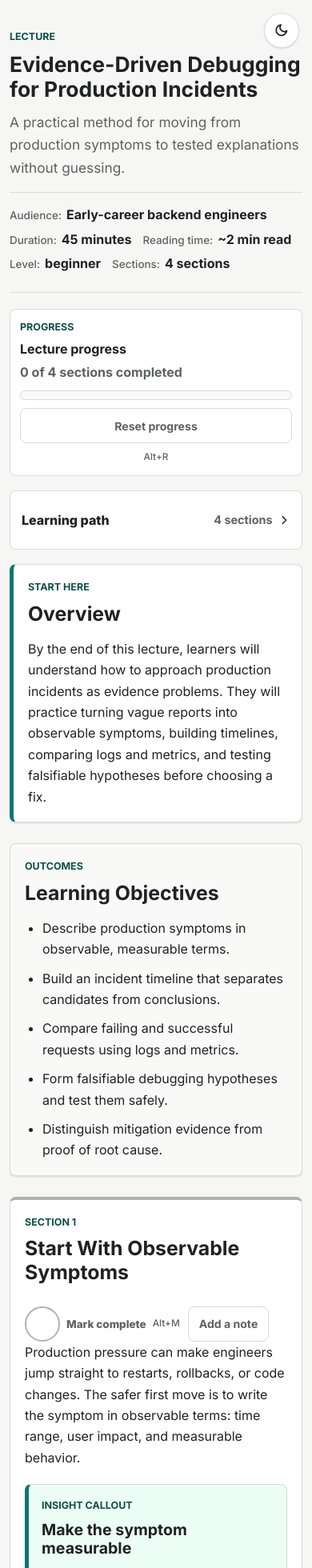
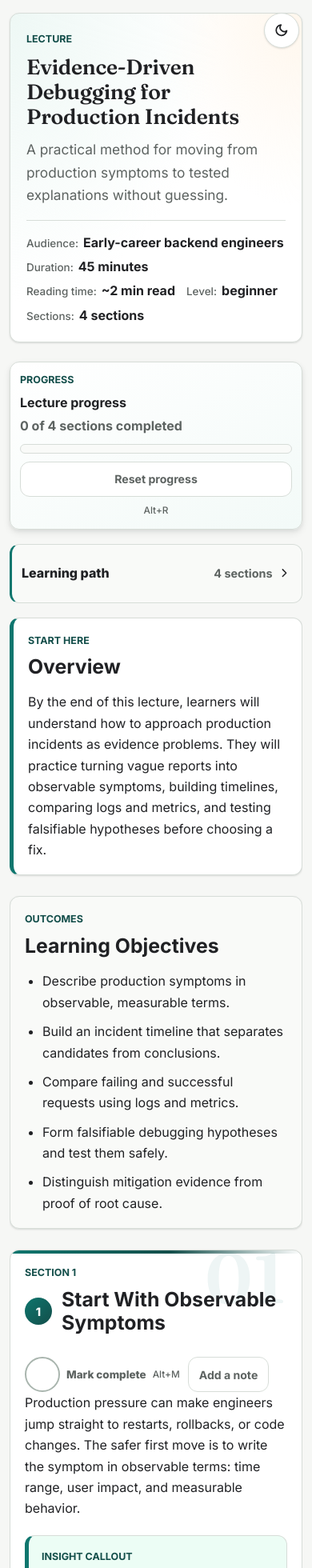
Before and after one commit to salitaba/lecture-skill, a Next.js app: page / in a window 390 px wide. Shown: the top 1960 px of the page at 80% size. Built offline with nearby package versions, Linux system fonts and the light colour scheme.

Commit message:
improve ui

```diff
--- a/src/app/globals.css
+++ b/src/app/globals.css
@@ -42,8 +42,21 @@
   --neutral-border: #64748b;
   --neutral-text: #475569;
 
+  /* Warm secondary accent: reserved for "act on this" moments (resume, milestones)
+     so it reads distinct from the teal brand/success family. */
+  --highlight-bg: #fff7ed;
+  --highlight-border: #c2610a;
+  --highlight-text: #9a3412;
+  --highlight-solid: #b45309;
+
   --shadow-sm: 0 1px 2px rgba(15, 23, 22, 0.06), 0 1px 3px rgba(15, 23, 22, 0.08);
   --shadow-md: 0 4px 10px rgba(15, 23, 22, 0.08), 0 2px 4px rgba(15, 23, 22, 0.06);
+
+  /* Radius scale: every rounded corner in this file should reference one of
+     these three steps rather than a bespoke pixel value. */
+  --radius-sm: 8px;
+  --radius-md: 12px;
+  --radius-lg: 20px;
 
   /* Motion vocabulary: every transition/animation in this file should reference
      these, not a hardcoded duration/easing. */
@@ -94,6 +107,10 @@
     --neutral-bg: #20262a;
     --neutral-border: #7c8b88;
     --neutral-text: #b7c1be;
+
+    --highlight-bg: #2a1a0a;
+    --highlight-border: #f59e0b;
+    --highlight-text: #fbbf24;
 
     --shadow-sm: 0 1px 2px rgba(0, 0, 0, 0.3), 0 1px 3px rgba(0, 0, 0, 0.35);
     --shadow-md: 0 6px 14px rgba(0, 0, 0, 0.4), 0 2px 6px rgba(0, 0, 0, 0.3);
@@ -140,6 +157,10 @@
   --neutral-border: #7c8b88;
   --neutral-text: #b7c1be;
 
+  --highlight-bg: #2a1a0a;
+  --highlight-border: #f59e0b;
+  --highlight-text: #fbbf24;
+
   --shadow-sm: 0 1px 2px rgba(0, 0, 0, 0.3), 0 1px 3px rgba(0, 0, 0, 0.35);
   --shadow-md: 0 6px 14px rgba(0, 0, 0, 0.4), 0 2px 6px rgba(0, 0, 0, 0.3);
 }
@@ -215,10 +236,20 @@ summary:focus-visible {
   padding: 28px 0 56px;
 }
 
-.lecture-header {
-  min-width: 0;
-  padding: 28px 0 30px;
-  border-bottom: 1px solid var(--border);
+.lecture-header,
+.collection-header {
+  position: relative;
+  min-width: 0;
+  padding: 36px 32px 32px;
+  margin-bottom: 24px;
+  border: 1px solid var(--border);
+  border-radius: var(--radius-lg);
+  background:
+    radial-gradient(130% 160% at 0% 0%, var(--surface-accent) 0%, transparent 55%),
+    radial-gradient(110% 130% at 100% 0%, var(--highlight-bg) 0%, transparent 45%),
+    var(--surface);
+  box-shadow: var(--shadow-sm);
+  overflow: hidden;
 }
 
 .eyebrow,
@@ -274,7 +305,7 @@ summary:focus-visible {
   overflow: visible;
   clip: auto;
   white-space: normal;
-  border-radius: 8px;
+  border-radius: var(--radius-md);
   box-shadow: var(--shadow-md);
   outline: 3px solid var(--accent);
   outline-offset: 3px;
@@ -296,7 +327,10 @@ h3 {
 h1 {
   max-width: 900px;
   margin: 0 0 12px;
-  font-size: clamp(2rem, 4vw, 3rem);
+  font-family: var(--font-display), Georgia, "Times New Roman", serif;
+  font-size: clamp(2.1rem, 4vw, 3.15rem);
+  font-weight: 600;
+  letter-spacing: -0.01em;
 }
 
 h2 {
@@ -381,10 +415,12 @@ dd {
 
 .learning-path {
   min-width: 0;
-  padding: 14px;
-  background: var(--surface);
+  padding: 14px 14px 14px 12px;
+  background: var(--surface-soft);
   border: 1px solid var(--border);
-  border-radius: 8px;
+  border-left: 3px solid var(--accent);
+  border-radius: var(--radius-md);
+  box-shadow: none;
 }
 
 .learning-path-mobile {
@@ -462,7 +498,7 @@ details[open] > summary .learning-path-chevron {
   color: var(--text);
   text-decoration: none;
   border: 1px solid transparent;
-  border-radius: 8px;
+  border-radius: var(--radius-md);
 }
 
 .nav-item-text {
@@ -552,7 +588,7 @@ details[open] > summary .learning-path-chevron {
   padding: 24px;
   background: var(--surface);
   border: 1px solid var(--border);
-  border-radius: 8px;
+  border-radius: var(--radius-md);
   box-shadow: var(--shadow-sm);
 }
 
@@ -641,8 +677,41 @@ details[open] > summary .learning-path-chevron {
   white-space: nowrap;
 }
 
+.lecture-content {
+  counter-reset: section-index;
+}
+
 .lecture-section {
-  border-top: 4px solid var(--border-strong);
+  position: relative;
+  isolation: isolate;
+  overflow: hidden;
+  counter-increment: section-index;
+}
+
+.lecture-section::before {
+  content: "";
+  position: absolute;
+  z-index: -1;
+  top: 0;
+  left: 0;
+  right: 0;
+  height: 4px;
+  background: linear-gradient(90deg, var(--accent) 0%, var(--accent-strong) 55%, transparent 100%);
+}
+
+.lecture-section::after {
+  content: counter(section-index, decimal-leading-zero);
+  position: absolute;
+  z-index: -1;
+  top: -0.12em;
+  right: 20px;
+  color: var(--accent);
+  opacity: 0.07;
+  font-family: var(--font-display), Georgia, serif;
+  font-size: 5.5rem;
+  font-weight: 600;
+  line-height: 1;
+  pointer-events: none;
 }
 
 .highlightable-content {
@@ -686,9 +755,10 @@ details[open] > summary .learning-path-chevron {
   min-width: 0;
   margin-top: 20px;
   padding: 18px;
-  background: var(--surface);
+  background: linear-gradient(155deg, var(--surface) 0%, var(--surface-accent) 140%);
   border: 1px solid var(--border);
-  border-radius: 8px;
+  border-radius: var(--radius-md);
+  box-shadow: var(--shadow-md);
 }
 
 .lecture-progress-header {
@@ -726,7 +796,7 @@ details[open] > summary .learning-path-chevron {
 .progress-meter-fill {
   display: block;
   height: 100%;
-  background: var(--accent);
+  background: linear-gradient(90deg, var(--accent) 0%, var(--accent-strong) 100%);
   border-radius: inherit;
   transition: width var(--motion-duration-standard) var(--motion-ease);
 }
@@ -761,7 +831,7 @@ details[open] > summary .learning-path-chevron {
   color: var(--muted);
   background: var(--surface);
   border: 1px solid var(--border);
-  border-radius: 8px;
+  border-radius: var(--radius-md);
   font: inherit;
   font-size: 0.88rem;
   font-weight: 700;
@@ -786,7 +856,28 @@ details[open] > summary .learning-path-chevron {
 }
 
 .section-heading-row h2 {
+  display: flex;
+  align-items: center;
+  gap: 12px;
   margin-bottom: 14px;
+}
+
+.section-heading-badge {
+  display: inline-grid;
+  flex: 0 0 auto;
+  width: 34px;
+  height: 34px;
+  place-items: center;
+  color: #ffffff;
+  background: linear-gradient(135deg, var(--accent) 0%, var(--accent-strong) 100%);
+  border-radius: 999px;
+  font-family: var(--font-body), Arial, Helvetica, sans-serif;
+  font-size: 0.9rem;
+  font-weight: 800;
+}
+
+.lecture-section-complete .section-heading-badge {
+  background: linear-gradient(135deg, var(--success-border) 0%, var(--success-text) 100%);
 }
 
 .section-heading-actions {
@@ -810,7 +901,7 @@ details[open] > summary .learning-path-chevron {
   max-width: 92vw;
   padding: 20px;
   border: 1px solid var(--border);
-  border-radius: 12px;
+  border-radius: var(--radius-lg);
   background: var(--surface);
   color: var(--text);
   box-shadow: var(--shadow-md);
@@ -847,7 +938,7 @@ details[open] > summary .learning-path-chevron {
   color: var(--text);
   background: var(--surface);
   border: 1px solid var(--border);
-  border-radius: 8px;
+  border-radius: var(--radius-md);
   font: inherit;
   resize: vertical;
 }
@@ -901,8 +992,11 @@ details[open] > summary .learning-path-chevron {
   white-space: nowrap;
 }
 
+.lecture-section-complete::before {
+  background: linear-gradient(90deg, var(--success-border) 0%, var(--success-border) 55%, transparent 100%);
+}
+
 .lecture-section-complete {
-  border-top-color: var(--accent);
   box-shadow: inset 4px 0 0 var(--surface-accent);
 }
 
@@ -935,16 +1029,20 @@ details[open] > summary .learning-path-chevron {
   align-items: center;
   padding: 0 16px;
   color: #ffffff;
-  background: var(--action);
-  border-radius: 8px;
+  background: linear-gradient(135deg, var(--action-hover) 0%, var(--action) 100%);
+  border-radius: var(--radius-md);
+  box-shadow: var(--shadow-sm);
   font-weight: 700;
   text-decoration: none;
   white-space: nowrap;
   cursor: pointer;
+  transition: transform var(--motion-duration-fast) var(--motion-ease), box-shadow var(--motion-duration-fast) var(--motion-ease);
 }
 
 .btn-primary-compact:hover {
-  background: var(--action-hover);
+  background: linear-gradient(135deg, var(--action) 0%, var(--action-hover) 100%);
+  box-shadow: var(--shadow-md);
+  transform: translateY(-1px);
 }
 
 .btn-ghost-text {
@@ -981,7 +1079,7 @@ details[open] > summary .learning-path-chevron {
   padding: 12px 14px;
   color: #ffffff;
   background: var(--accent-strong);
-  border-radius: 8px;
+  border-radius: var(--radius-md);
   box-shadow: 0 12px 30px rgba(19, 78, 74, 0.22);
   font-weight: 800;
   animation: progress-toast-in var(--motion-duration-fast) var(--motion-ease-out);
@@ -1052,7 +1150,7 @@ details[open] > summary .learning-path-chevron {
   padding: 18px;
   border: 1px solid var(--border);
   border-left-width: 5px;
-  border-radius: 8px;
+  border-radius: var(--radius-md);
   background: var(--surface-soft);
   overflow-wrap: anywhere;
 }
@@ -1181,7 +1279,7 @@ details[open] > summary .learning-path-chevron {
   padding: 12px;
   background: var(--surface-soft);
   border: 1px solid var(--border);
-  border-radius: 8px;
+  border-radius: var(--radius-md);
 }
 
 .comparison-row > div {
@@ -1282,7 +1380,7 @@ details[open] > summary .learning-path-chevron {
   padding: 10px 12px;
   background: var(--surface);
   border: 1px solid var(--border);
-  border-radius: 8px;
+  border-radius: var(--radius-md);
   cursor: pointer;
 }
 
@@ -1350,7 +1448,7 @@ details[open] > summary .learning-path-chevron {
   gap: 8px;
   padding: 10px 12px;
   border: 1px solid var(--border);
-  border-radius: 8px;
+  border-radius: var(--radius-md);
   min-width: 0;
 }
 
@@ -1390,18 +1488,22 @@ details[open] > summary .learning-path-chevron {
   margin: 4px 0 12px;
   padding: 9px 14px;
   color: #ffffff;
-  background: var(--action);
-  border: 1px solid var(--action);
-  border-radius: 8px;
+  background: linear-gradient(135deg, var(--action-hover) 0%, var(--action) 100%);
+  border: 1px solid transparent;
+  border-radius: var(--radius-md);
+  box-shadow: var(--shadow-sm);
   font: inherit;
   font-weight: 800;
   text-decoration: none;
   cursor: pointer;
   overflow-wrap: anywhere;
+  transition: transform var(--motion-duration-fast) var(--motion-ease), box-shadow var(--motion-duration-fast) var(--motion-ease);
 }
 
 .btn-primary:hover {
-  background: var(--action-hover);
+  background: linear-gradient(135deg, var(--action) 0%, var(--action-hover) 100%);
+  box-shadow: var(--shadow-md);
+  transform: translateY(-1px);
 }
 
 .quiz-noscript {
@@ -1412,7 +1514,7 @@ details[open] > summary .learning-path-chevron {
   color: var(--muted);
   background: var(--surface);
   border: 1px dashed var(--brand-border);
-  border-radius: 8px;
+  border-radius: var(--radius-md);
   font-size: 0.92rem;
   overflow-wrap: anywhere;
 }
@@ -1423,7 +1525,7 @@ details[open] > summary .learning-path-chevron {
   padding: 12px;
   background: var(--surface);
   border: 1px solid var(--brand-border);
-  border-radius: 8px;
+  border-radius: var(--radius-md);
   border-left: 4px solid var(--brand-border);
 }
 
@@ -1467,7 +1569,7 @@ details[open] > summary .learning-path-chevron {
 .quiz-feedback-message {
   margin: 8px 0 0;
   padding: 8px 12px;
-  border-radius: 8px;
+  border-radius: var(--radius-md);
   font-weight: 700;
   font-size: 0.92rem;
 }
@@ -1531,7 +1633,7 @@ details[open] > summary .learning-path-chevron {
   padding: 10px 12px;
   background: var(--surface);
   border: 1px solid var(--border);
-  border-radius: 8px;
+  border-radius: var(--radius-md);
 }
 
 .assessment-option:has(input:checked) {
@@ -1561,7 +1663,7 @@ details[open] > summary .learning-path-chevron {
   background: var(--surface);
   border: 1px solid var(--border);
   border-left: 4px solid var(--accent);
-  border-radius: 8px;
+  border-radius: var(--radius-md);
 }
 
 .assessment-hidden-region[hidden] {
@@ -1596,7 +1698,7 @@ details[open] > summary .learning-path-chevron {
   color: var(--text);
   background: var(--surface);
   border: 1px solid var(--border-strong);
-  border-radius: 8px;
+  border-radius: var(--radius-md);
   font: inherit;
 }
 
@@ -1608,7 +1710,7 @@ details[open] > summary .learning-path-chevron {
   color: var(--muted);
   background: var(--surface);
   border: 1px dashed var(--border-strong);
-  border-radius: 8px;
+  border-radius: var(--radius-md);
   font-size: 0.92rem;
   overflow-wrap: anywhere;
 }
@@ -1679,7 +1781,7 @@ details[open] > summary .learning-path-chevron {
   color: var(--accent-strong);
   background: var(--surface-soft);
   border: 1px solid var(--border-strong);
-  border-radius: 8px;
+  border-radius: var(--radius-md);
   font: inherit;
   font-weight: 800;
   cursor: pointer;
@@ -1701,7 +1803,7 @@ details[open] > summary .learning-path-chevron {
   padding: 12px;
   background: var(--surface-soft);
   border: 1px solid var(--border);
-  border-radius: 8px;
+  border-radius: var(--radius-md);
 }
 
 .tabs-panel[hidden] {
@@ -1735,7 +1837,7 @@ details[open] > summary .learning-path-chevron {
   padding: 10px 12px;
   background: var(--surface);
   border: 1px solid var(--border);
-  border-radius: 8px;
+  border-radius: var(--radius-md);
 }
 
 .accordion-item summary {
@@ -1814,7 +1916,7 @@ details[open] > summary .learning-path-chevron {
   padding: 10px 12px;
   background: var(--surface);
   border: 1px solid var(--border);
-  border-radius: 8px;
+  border-radius: var(--radius-md);
 }
 
 .checklist-item input {
@@ -1835,7 +1937,7 @@ details[open] > summary .learning-path-chevron {
   background: var(--surface);
   border: 1px solid var(--neutral-border);
   border-left: 4px solid var(--neutral-border);
-  border-radius: 8px;
+  border-radius: var(--radius-md);
 }
 
 .flashcard-answer[hidden] {
@@ -1880,7 +1982,7 @@ details[open] > summary .learning-path-chevron {
   padding: 12px;
   background: var(--surface);
   border: 1px solid var(--border);
-  border-radius: 8px;
+  border-radius: var(--radius-md);
 }
 
 .mistake-region {
@@ -1895,7 +1997,7 @@ details[open] > summary .learning-path-chevron {
   margin-top: 10px;
   background: var(--surface-soft);
   border: 1px solid var(--border);
-  border-radius: 8px;
+  border-radius: var(--radius-md);
 }
 
 .resource-links {
@@ -1949,7 +2051,7 @@ details[open] > summary .learning-path-chevron {
   padding: 8px 10px;
   background: var(--surface);
   border: 1px solid var(--border);
-  border-radius: 8px;
+  border-radius: var(--radius-md);
 }
 
 .code-block {
@@ -2015,7 +2117,7 @@ details[open] > summary .learning-path-chevron {
   max-height: 88vh;
   padding: 20px;
   border: 1px solid var(--border);
-  border-radius: 12px;
+  border-radius: var(--radius-lg);
   background: var(--surface);
   color: var(--text);
   box-shadow: var(--shadow-md);
@@ -2073,12 +2175,25 @@ pre {
 }
 
 code {
+  font-family: "SFMono-Regular", Consolas, "Liberation Mono", monospace;
+  font-size: 0.92rem;
+}
+
+pre code {
   display: block;
   max-width: 100%;
   white-space: pre-wrap;
   overflow-wrap: anywhere;
-  font-family: "SFMono-Regular", Consolas, "Liberation Mono", monospace;
-  font-size: 0.92rem;
+}
+
+:not(pre) > code {
+  padding: 0.15em 0.4em;
+  color: var(--accent-strong);
+  background: var(--surface-accent);
+  border: 1px solid var(--border);
+  border-radius: 5px;
+  font-size: 0.88em;
+  overflow-wrap: anywhere;
 }
 
 .table-scroll {
@@ -2108,7 +2223,7 @@ td {
   padding: 12px 14px;
   background: var(--warning-bg);
   border: 1px solid var(--warning-border);
-  border-radius: 8px;
+  border-radius: var(--radius-md);
   font-weight: 700;
 }
 
@@ -2132,7 +2247,7 @@ td {
   background: var(--warning-bg);
   border: 1px solid var(--warning-border);
   border-left: 5px solid var(--warning-border);
-  border-radius: 8px;
+  border-radius: var(--radius-md);
 }
 
 .validation-list h2 {
@@ -2153,7 +2268,7 @@ td {
   padding: 10px;
   background: var(--surface);
   border: 1px solid var(--warning-border);
-  border-radius: 8px;
+  border-radius: var(--radius-md);
 }
 
 .collection-landing {
@@ -2169,24 +2284,26 @@ td {
   width: fit-content;
   padding: 12px 24px;
   color: #ffffff;
-  background: var(--action);
-  border: 1px solid var(--action);
-  border-radius: 8px;
+  background: linear-gradient(135deg, var(--action-hover) 0%, var(--action) 100%);
+  border: 1px solid transparent;
+  border-radius: var(--radius-md);
+  box-shadow: var(--shadow-sm);
   font-weight: 800;
   font-size: 1.05rem;
   text-decoration: none;
   cursor: pointer;
+  transition: transform var(--motion-duration-fast) var(--motion-ease), box-shadow var(--motion-duration-fast) var(--motion-ease);
 }
 
 .btn-primary-lg:hover {
-  background: var(--action-hover);
+  background: linear-gradient(135deg, var(--action) 0%, var(--action-hover) 100%);
+  box-shadow: var(--shadow-md);
+  transform: translateY(-1px);
 }
 
 .collection-header {
   display: grid;
   gap: 10px;
-  padding-bottom: 22px;
-  border-bottom: 1px solid var(--border);
 }
 
 .collection-summary {
@@ -2204,7 +2321,7 @@ td {
   padding: 18px;
   background: var(--surface);
   border: 1px solid var(--border);
-  border-radius: 8px;
+  border-radius: var(--radius-md);
 }
 
 .assessment-index-toggle {
@@ -2265,7 +2382,7 @@ td {
   padding: 18px;
   background: var(--surface);
   border: 1px solid var(--border);
-  border-radius: 8px;
+  border-radius: var(--radius-md);
 }
 
 .assessment-index-disclosure summary {
@@ -2284,7 +2401,7 @@ td {
   padding: 18px;
   background: var(--surface);
   border: 1px solid var(--border);
-  border-radius: 8px;
+  border-radius: var(--radius-md);
 }
 
 .annotations-index-disclosure summary {
@@ -2342,7 +2459,7 @@ td {
   color: var(--accent-strong);
   background: var(--surface-soft);
   border: 1px solid var(--border-strong);
-  border-radius: 8px;
+  border-radius: var(--radius-md);
   font-weight: 700;
   text-decoration: none;
 }
@@ -2408,7 +2525,7 @@ td {
   padding: 20px;
   background: var(--surface);
   border: 1px solid var(--border);
-  border-radius: 8px;
+  border-radius: var(--radius-md);
   transition: border-color var(--motion-duration-fast) var(--motion-ease), box-shadow var(--motion-duration-fast) var(--motion-ease),
     transform var(--motion-duration-fast) var(--motion-ease);
 }
@@ -2422,7 +2539,7 @@ td {
 
 .lecture-list-item-resume {
   border-left-width: 7px;
-  border-color: var(--accent);
+  border-color: var(--highlight-solid);
   box-shadow: var(--shadow-sm);
 }
 
@@ -2514,8 +2631,8 @@ td {
 }
 
 .lecture-state-resume {
-  background: var(--accent);
-  border-color: var(--accent);
+  background: var(--highlight-solid);
+  border-color: var(--highlight-solid);
   color: #ffffff;
 }
 
@@ -2538,6 +2655,7 @@ td {
   min-height: 44px;
   align-items: center;
   justify-content: center;
+  gap: 8px;
   padding: 10px 14px;
   color: var(--text);
   text-decoration: none;
@@ -2639,8 +2757,10 @@ td {
     margin-top: 16px;
   }
 
-  .lecture-header {
-    padding: 20px 0 22px;
+  .lecture-header,
+  .collection-header {
+    padding: 22px 20px 20px;
+    border-radius: var(--radius-md);
   }
 
   .lecture-progress-header,
@@ -2706,7 +2826,6 @@ td {
 
   .collection-header {
     gap: 8px;
-    padding-bottom: 18px;
   }
 
   .collection-summary {
--- a/src/components/component-kit/Icon.tsx
+++ b/src/components/component-kit/Icon.tsx
@@ -15,7 +15,7 @@ const paths: Record<IconName, string> = {
   check: "M4 10.5l4 4L16 6",
   warning: "M10 3.5l8 14H2l8-14zM10 8.5v4M10 15h.01",
   "arrow-prev": "M12 4l-6 6 6 6M6 10h12",
-  "arrow-next": "M8 4l6 6-6 6M18 10H6",
+  "arrow-next": "M8 4l6 6-6 6M14 10H2",
   sun: "M10 6.8a3.2 3.2 0 1 0 0 6.4a3.2 3.2 0 1 0 0 -6.4 M14.3 10L16.3 10 M13.04 13.04L14.45 14.45 M10 14.3L10 16.3 M6.96 13.04L5.55 14.45 M5.7 10L3.7 10 M6.96 6.96L5.55 5.55 M10 5.7L10 3.7 M13.04 6.96L14.45 5.55",
   moon: "M17.5 10.66A7.5 7.5 0 1 1 9.34 2.5 5.83 5.83 0 0 0 17.5 10.66z",
   expand: "M4 8V4h4M16 4v4h-4M4 12v4h4M16 16v-4h-4",
--- a/src/components/lecture-kit/SectionRenderer.tsx
+++ b/src/components/lecture-kit/SectionRenderer.tsx
@@ -35,7 +35,12 @@ export function SectionRenderer({ section, index, lectureId }: { section: Lectur
     <SectionProgressFrame anchor={section.anchor}>
       <p className="section-number">Section {index + 1}</p>
       <div className="section-heading-row">
-        <h2 id={`${section.anchor}-heading`}>{section.title}</h2>
+        <h2 id={`${section.anchor}-heading`}>
+          <span className="section-heading-badge" aria-hidden="true">
+            {index + 1}
+          </span>
+          {section.title}
+        </h2>
         <div className="section-heading-actions">
           <SectionCompletionToggle anchor={section.anchor} title={section.title} />
           <SectionNote anchor={section.anchor} title={section.title} />
```
Also changed, not shown: src/app/layout.tsx (+10 -2 lines), src/lib/lecture-template/renderMarkdown.tsx (+28 -6 lines).
